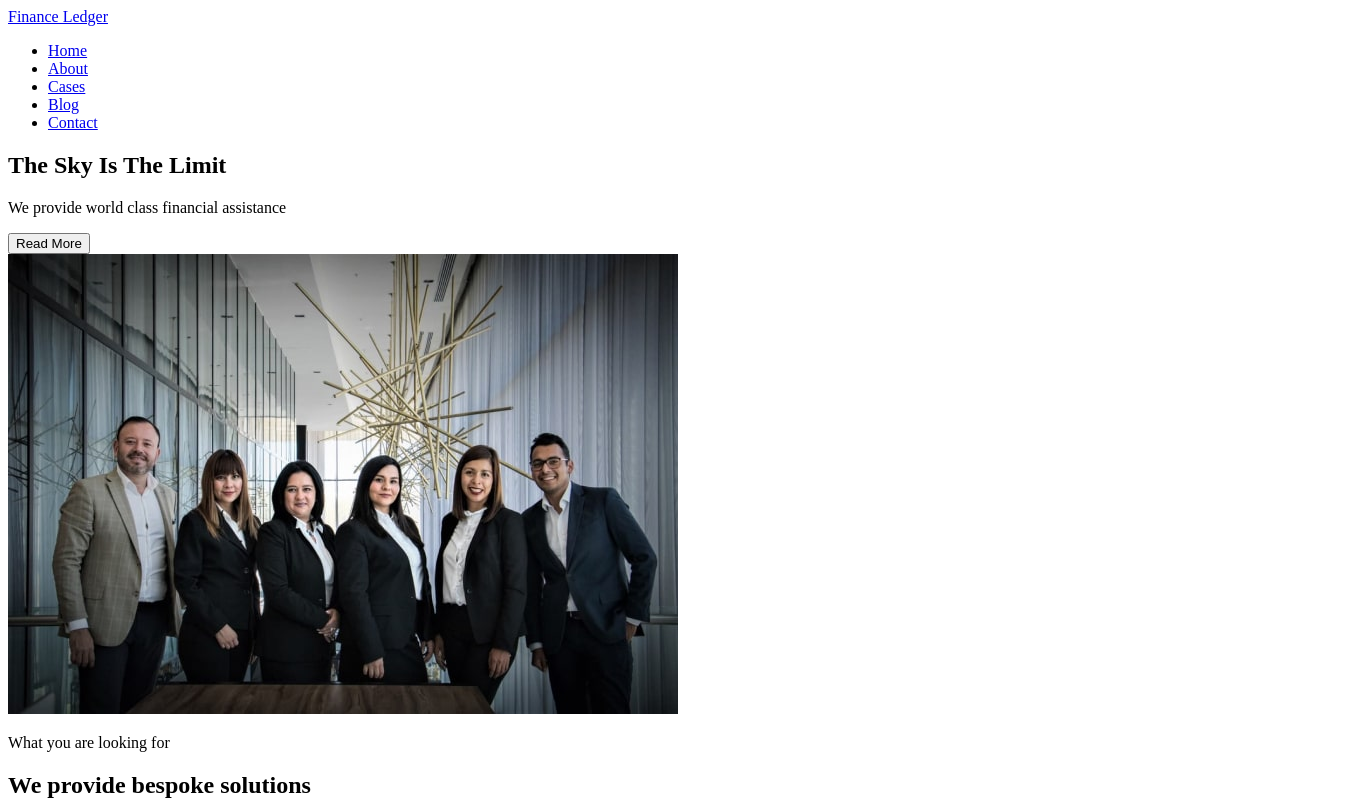
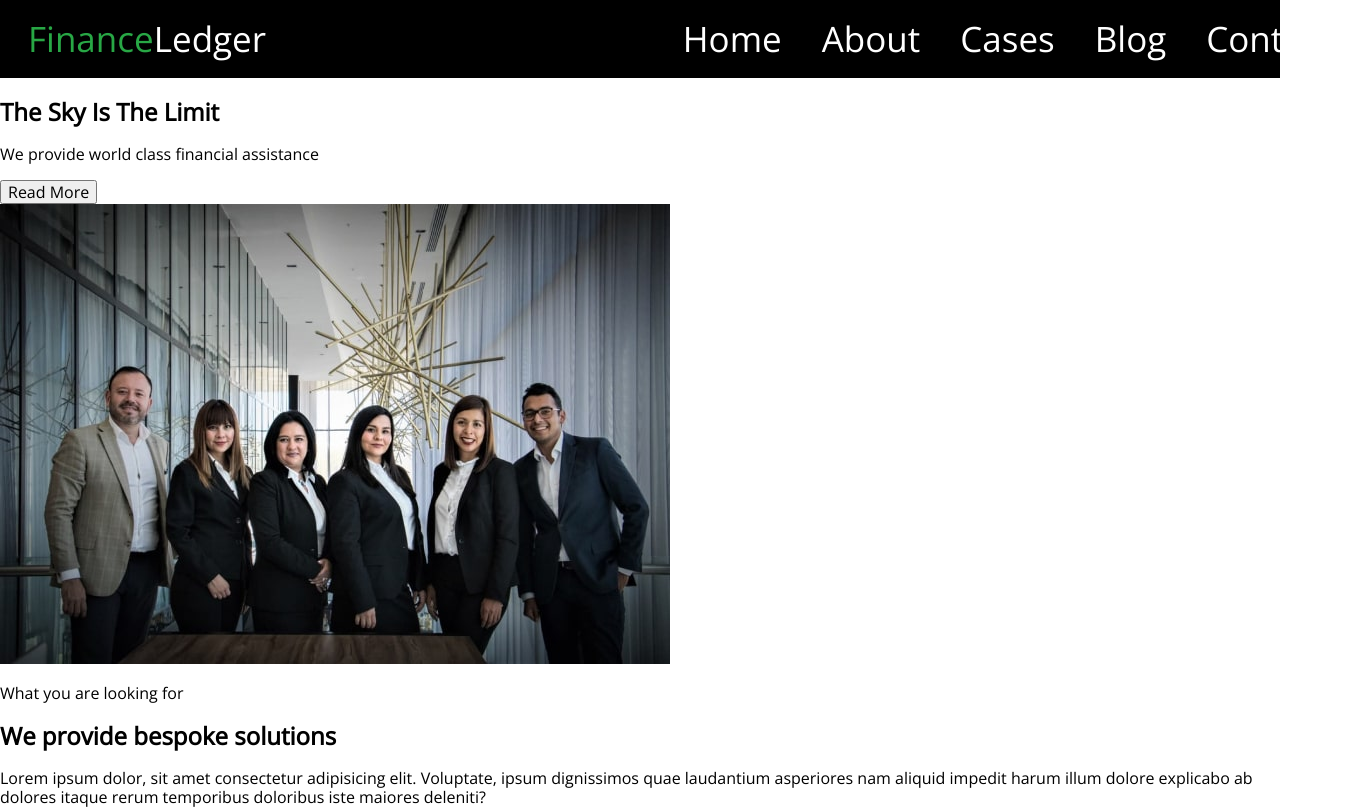
Before and after one commit to kashirin-olexsandr/practice-84-5-6, a plain HTML site: page index.html in a window 1280 px wide. Shown: the top 809 px of the page, 1360 px wide, since content can reach past the window. Drawn offline with nearby package versions, Linux system fonts and the light colour scheme.

Commit message:
added flex to header

```diff
--- /dev/null
+++ b/css/styles.css
@@ -0,0 +1,57 @@
+:root {
+	--base-text-color: #ffffff;
+}
+
+li {
+	list-style: none;
+}
+
+body {
+	font-family: "Open Sans", sans-serif;
+}
+
+/* Header  */
+
+.container {
+	width: 1360px;
+	margin-left: auto;
+	margin-right: auto;
+}
+
+.header-container {
+	padding: 0 28px 0 28px;
+}
+
+.page-header {
+	background: black;
+}
+.header-nav {
+	display: flex;
+	justify-content: space-between;
+	align-items: center;
+}
+.nav-link {
+	font-size: 35px;
+	line-height: 1.2;
+	text-decoration: none;
+	color: var(--base-text-color);
+}
+
+.link-color {
+	color: #28a745;
+}
+.nav-list {
+	display: flex;
+	gap: 40px;
+	font-size: 18px;
+	line-height: 1.55;
+}
+.list-item {
+}
+
+.list-item > a {
+	text-decoration: none;
+	font-size: 35px;
+	line-height: 1.2;
+	color: var(--base-text-color);
+}
--- a/index.html
+++ b/index.html
@@ -5,23 +5,33 @@
 		<meta http-equiv="X-UA-Compatible" content="IE=edge" />
 		<meta name="viewport" content="width=device-width, initial-scale=1.0" />
 		<title>Document</title>
+		<link rel="preconnect" href="https://fonts.googleapis.com" />
+		<link rel="preconnect" href="https://fonts.gstatic.com" crossorigin />
+		<link href="https://fonts.googleapis.com/css2?family=Open+Sans:wght@300;400&display=swap" rel="stylesheet" />
+		<link
+			rel="stylesheet"
+			href="https://cdnjs.cloudflare.com/ajax/libs/modern-normalize/1.1.0/modern-normalize.min.css"
+		/>
+		<link rel="stylesheet" href="./css/styles.css" />
 	</head>
 	<body>
-		<header>
-			<nav>
-				<a href="./index.html">Finance Ledger</a>
-				<ul>
-					<li>
+		<header class="page-header">
+			<div class="container header-container">
+				<nav class="header-nav">
+					<a class="nav-link" href="./index.html"><span class="link-color">Finance</span>Ledger</a>
+					<ul class="nav-list">
+						<li class="list-item">
 							<a href="#">Home</a>
 						</li>
-					<li>
+						<li class="list-item">
 							<a href="#">About</a>
 						</li>
-					<li><a href="#">Cases</a> </li>
-					<li><a href="#">Blog</a> </li>
-					<li><a href="#">Contact</a></li>
+						<li class="list-item"><a href="#">Cases</a> </li>
+						<li class="list-item"><a href="#">Blog</a> </li>
+						<li class="list-item"><a href="#">Contact</a></li>
 					</ul>
 				</nav>
+			</div>
 		</header>
 		<!-- Section hero -->
 		<main>
@@ -75,17 +85,17 @@
 				<p>Lorem ipsum dolor sit amet consectetur adipisicing elit. Architecto, sapiente!</p>
 				<ul>
 					<li>
-						<img src="./image/John-Doe-foto-min.jpg" alt="fohn-doe-foto" width="421" height="286">
+						<img src="./image/John-Doe-foto-min.jpg" alt="fohn-doe-foto" width="421" height="286" />
 						<h3>John Doe</h3>
 						<p>President</p>
 					</li>
 					<li>
-						<img src="./image/Jane-Doe-foto-min.jpg" alt="jane-doe-foto" width="422" height="286">
+						<img src="./image/Jane-Doe-foto-min.jpg" alt="jane-doe-foto" width="422" height="286" />
 						<h3>Jane Doe</h3>
 						<p>Vice President</p>
 					</li>
 					<li>
-						<img src="./image/Steve-Smith-foto-min.jpg" alt="steve-smith-foto" width="420" height="284">
+						<img src="./image/Steve-Smith-foto-min.jpg" alt="steve-smith-foto" width="420" height="284" />
 						<h3>Steve Smith</h3>
 						<p>Marketing Head</p>
 					</li>
@@ -110,5 +120,4 @@
 			<!--/Copyright-->
 		</footer>
 	</body>
-
 </html>
```
Lines whose indentation alone changed are shown as unchanged.
